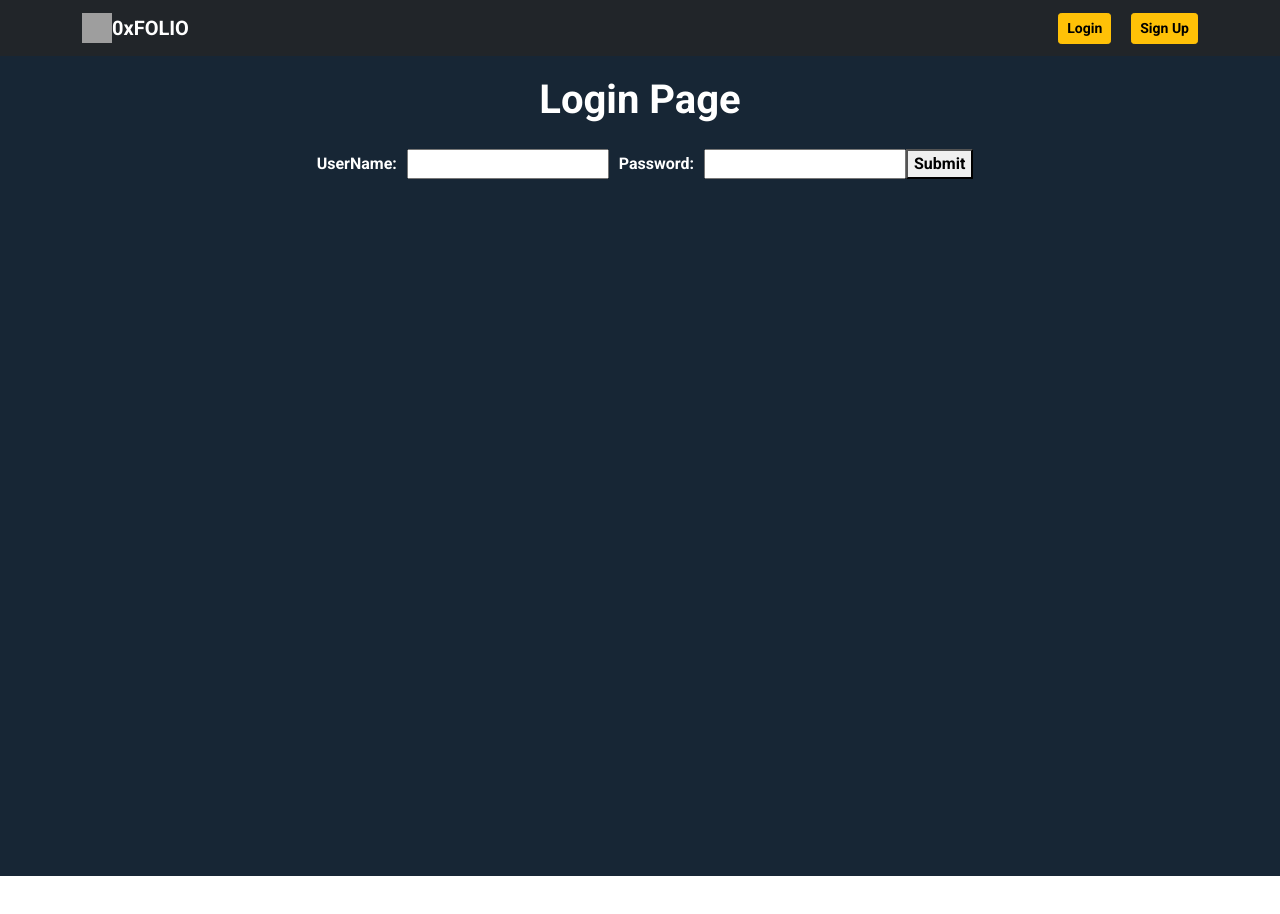
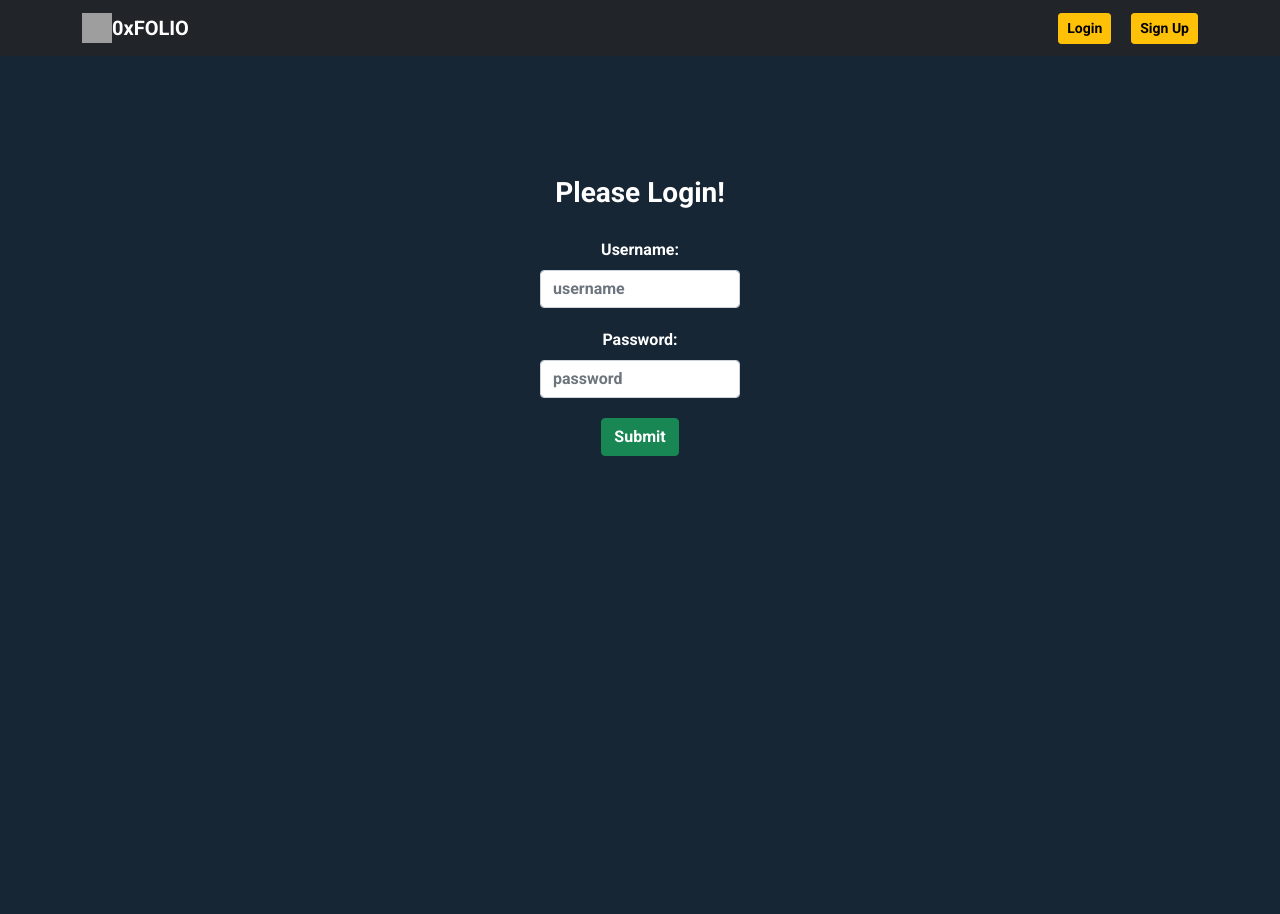
Before and after one commit to jcsmith96/cryptoportfolio, a React (Create React App) app in the folder frontend/: page /login in a window 1280 px wide. Shown: the top 914 px of the page. Before the commit the page ends 876 px from the top, so only its background shows below. Built offline with nearby package versions, Linux system fonts and the light colour scheme; no server answers; grey boxes are pictures that could not be loaded.

Commit message:
pre add closing date

```diff
--- a/frontend/src/App.css
+++ b/frontend/src/App.css
@@ -12,7 +12,25 @@
 }
 
 .login-div {
+  margin: auto;
+  margin-top: 100px;
   min-height: 100vh;
+  width: 300px;
+  display: flex;
+  flex-direction: column;
+  align-items: center;
+}
+
+.cred-form-div {
+  width: 200px;
+}
+
+.cred-button {
+  margin-top: 20px;
+}
+
+.login-error-message {
+  color:red;
 }
 
 .login-header {
--- a/frontend/src/App.js
+++ b/frontend/src/App.js
@@ -22,6 +22,7 @@ function App() {
   const [ user, setUser ] = useState(null);
   const [error, setError] = useState(null);
   const [coinList, setCoinList] = useState(null);
+  const [loginError, setLoginError] = useState(false)
 
 
   //effects
@@ -64,7 +65,12 @@ function App() {
       localStorage.setItem("auth-user", `${data.token}`);
       setUser(data.user);
       setIsLoggedIn(true);
+      setLoginError(false)
     }
+    if (!data.token) {
+      setLoginError(true)
+    }
+
   }
 
   const handleLogout = () => {
@@ -81,7 +87,7 @@ function App() {
         <AppNav isLoggedIn={isLoggedIn} handleLogout={handleLogout} setUser={setUser} user={user}/>
           <Routes>
             <Route path="/" element={<HomePage isLoggedIn={isLoggedIn} coinList={coinList} user={user}/> } />
-            <Route path="/login" element={<LoginPage isLoggedIn={isLoggedIn} handleLogin={handleLogin} handleLogout={handleLogout} user={user} />} />
+            <Route path="/login" element={<LoginPage isLoggedIn={isLoggedIn} handleLogin={handleLogin} handleLogout={handleLogout} user={user} loginError={loginError}/>} />
             <Route path="/signup" element={<SignupPage />} />
           </Routes>
         </UserContext.Provider>
--- a/frontend/src/pages/LoginPage.js
+++ b/frontend/src/pages/LoginPage.js
@@ -1,8 +1,9 @@
 import React from 'react';
 import { Link } from 'react-router-dom';
 import { useNavigate } from 'react-router-dom';
+import { Form, Button} from 'react-bootstrap'
 
-const Login = ({isLoggedIn, handleLogout, handleLogin}) => {
+const Login = ({isLoggedIn, handleLogout, handleLogin, loginError}) => {
 
   const navigate = useNavigate()
 
@@ -18,14 +19,21 @@ const Login = ({isLoggedIn, handleLogout, handleLogin}) => {
 
   return (
     <div className="login-div">
-    <h1 className="login-header">Login Page</h1>
-      <form onSubmit={handleLogin}>
-        <label className='login-header'>UserName:</label>
-        <input type='text' name='username' />
-        <label className='login-header'>Password:</label>
-        <input type='password' name='password' />
-        <button type='submit' >Submit</button>
-      </form>
+    <h3 className="login-header">Please Login!</h3>
+      { loginError &&
+        <p className="login-error-message">Invalid username/password. Please try again.</p>
+      }
+      <Form className="login-form" onSubmit={handleLogin}>
+        <Form.Group className="cred-form-div">
+        <Form.Label className='login-header'>Username:</Form.Label>
+        <Form.Control type='text' name='username' placeholder="username" />
+        </Form.Group>
+        <Form.Group className="cred-form-div">
+        <Form.Label className='login-header'>Password:</Form.Label>
+        <Form.Control type='password' name='password' placeholder="password"/>
+        </Form.Group>
+        <Button className="cred-button" type='submit' variant="success">Submit</Button>
+      </Form>
     </div>
   );
 };
--- a/frontend/src/pages/SignupPage.js
+++ b/frontend/src/pages/SignupPage.js
@@ -1,5 +1,5 @@
 import React from 'react';
-import { Container } from 'react-bootstrap';
+import { Container, Button, Form } from 'react-bootstrap';
 import { useNavigate } from 'react-router-dom';
 import { signupUser } from '../api/UserAPI';
 
@@ -25,14 +25,18 @@ const SignupPage = (props) => {
 
   return (
     <Container className='login-div'>
-      <h1 className="login-header">Signup Page</h1>
-      <form onSubmit={handleSignup}>
-        <label className="login-header">UserName:</label>
-        <input type='text'name='username' />
-        <label className="login-header">Password:</label>
-        <input type='password' name='password' />
-        <button type='submit' >Sign Up</button>
-      </form>
+      <h3 className="login-header">Signup!</h3>
+      <Form className="login-form" onSubmit={handleSignup}>
+        <Form.Group className="cred-form-div">
+        <Form.Label className='login-header'>Username:</Form.Label>
+        <Form.Control type='text' name='username' placeholder="username" />
+        </Form.Group>
+        <Form.Group className="cred-form-div">
+        <Form.Label className='login-header'>Password:</Form.Label>
+        <Form.Control type='password' name='password' placeholder="password"/>
+        </Form.Group>
+        <Button className="cred-button" type='submit' variant="success">Submit</Button>
+      </Form>
     </Container>
   );
 };
```
Also changed, not shown: 1 other file (tests, documents, lock files or other folders).
